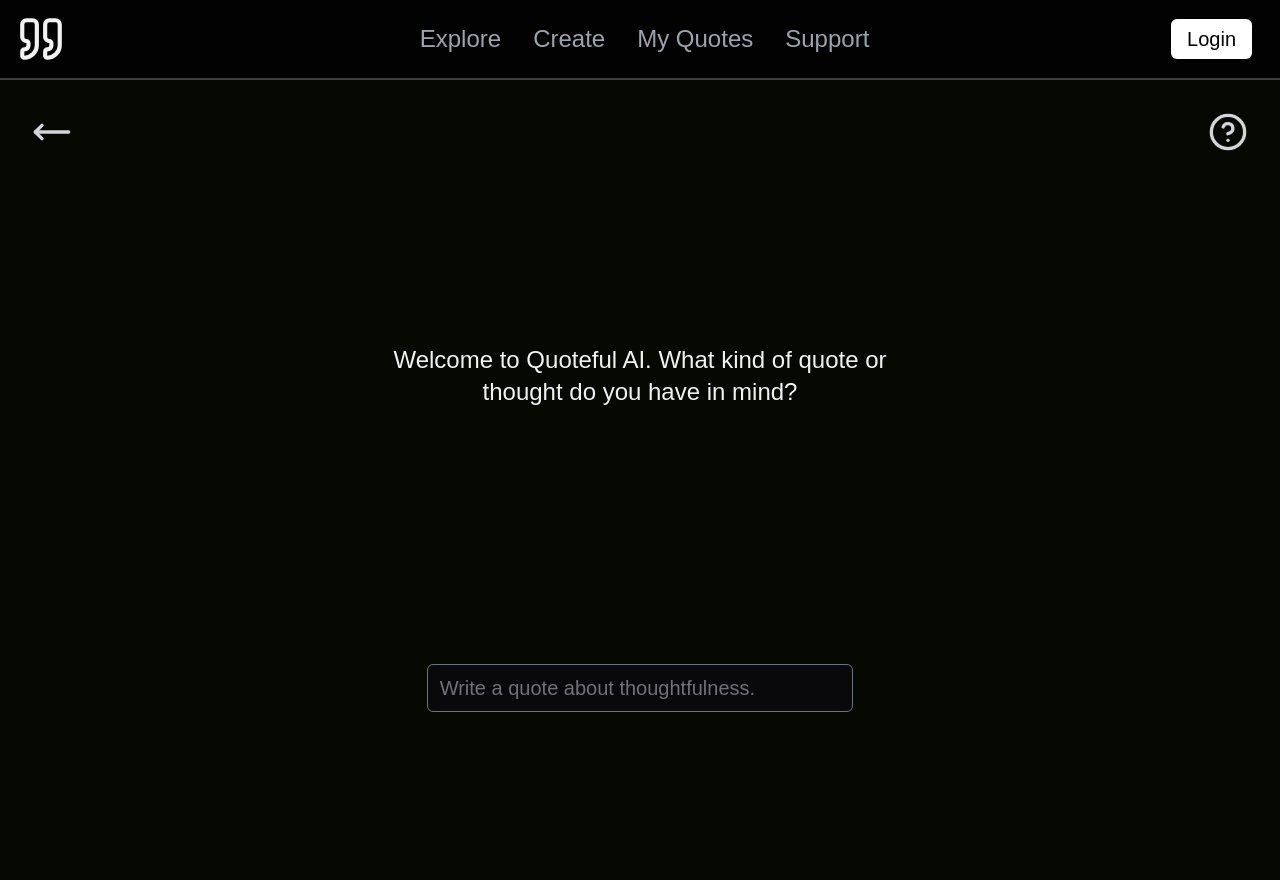
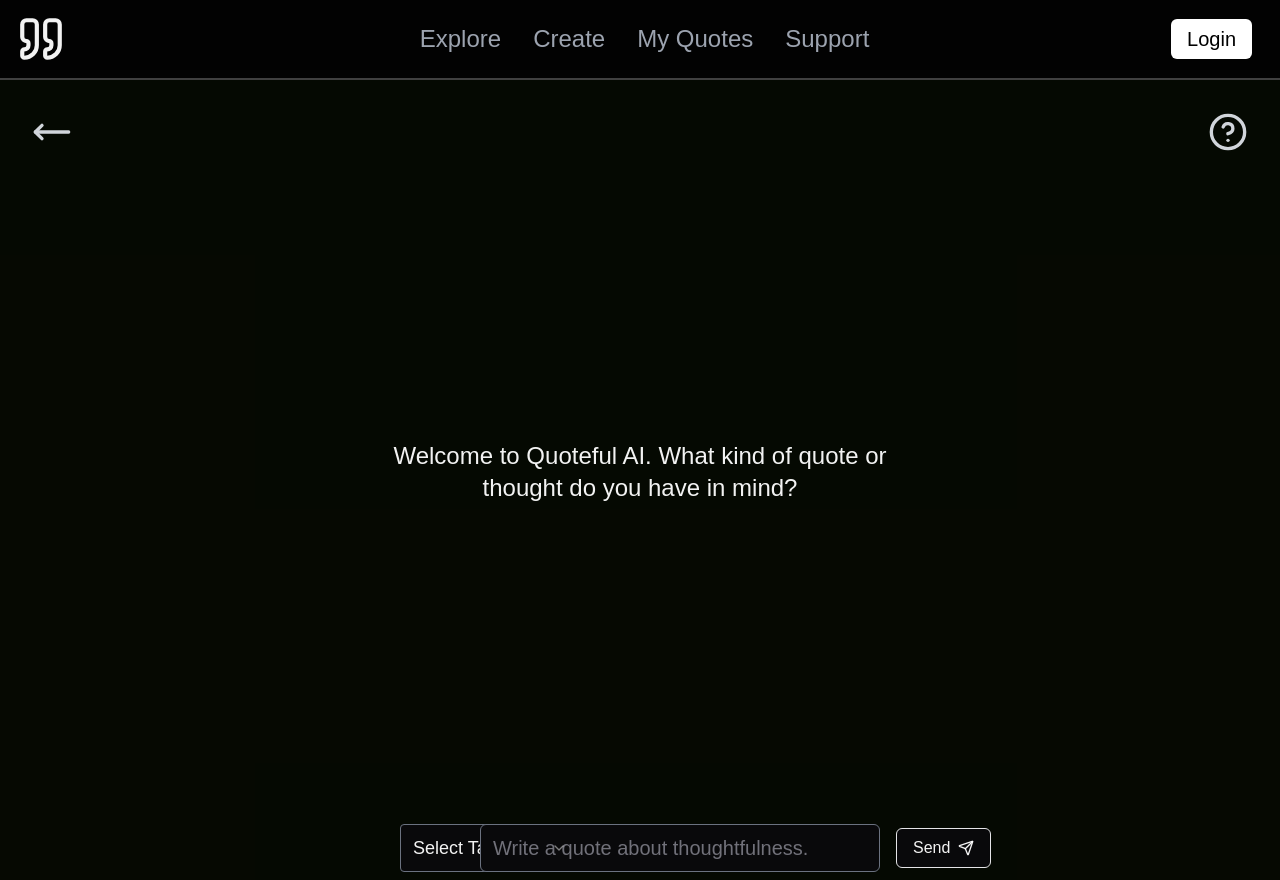
Before and after one commit to ZVKubajak/Quoteful, a React (Vite) app in the folder client/: page /create/generate in a window 1280 px wide. Built offline with nearby package versions, Linux system fonts and the light colour scheme.

Commit message:
Finished Creating Input Bar

```diff
--- a/client/src/pages/subCreate/Generate.tsx
+++ b/client/src/pages/subCreate/Generate.tsx
@@ -1,9 +1,17 @@
 import { MoveLeft } from "lucide-react";
 import { CircleHelp } from "lucide-react";
-import { SendHorizontal } from "lucide-react";
+import { Send } from "lucide-react";
 import { Button } from "@/components/ui/button";
 import { Input } from "@/components/ui/input";
-import { Select } from "@/components/ui/select";
+import {
+  Select,
+  SelectContent,
+  SelectGroup,
+  SelectItem,
+  SelectLabel,
+  SelectTrigger,
+  SelectValue,
+} from "@/components/ui/select";
 
 const Generate = () => {
   return (
@@ -21,7 +29,7 @@
         />
       </div>
 
-      <div id="ai-response-field" className="mt-40 px-96">
+      <div id="ai-response-field" className="mt-64 px-96">
         {/* This is where AI's response will go. It will also have super cool typing animation. */}
         <p className="text-center text-2xl">
           Welcome to Quoteful AI. What kind of quote or thought do you have in
@@ -29,8 +37,25 @@
         </p>
       </div>
 
-      <div id="input-bar" className="flex justify-center mt-64">
-        <div id="tag-selector"></div>
+      <div id="input-bar" className="flex justify-center mt-80 ml-20">
+        <div id="tag-selector" className="w-1/5">
+          <Select>
+            <SelectTrigger className="w-[180px] h-12 border-gray-500 rounded-sm bg-zinc-950 text-lg ml-40">
+              <SelectValue placeholder="Select Tag" />
+            </SelectTrigger>
+            <SelectContent className="bg-zinc-950 text-white">
+              <SelectGroup>
+                <SelectLabel>Tags</SelectLabel>
+                <SelectItem value="FUNNY">Funny</SelectItem>
+                <SelectItem value="INTERESTING">Interesting</SelectItem>
+                <SelectItem value="MEMORABLE">Memorable</SelectItem>
+                <SelectItem value="MOTIVATIONAL">Motivational</SelectItem>
+                <SelectItem value="POSITIVE">Positive</SelectItem>
+                <SelectItem value="PROFOUND">Profound</SelectItem>
+              </SelectGroup>
+            </SelectContent>
+          </Select>
+        </div>
         <div id="input-area" className="w-1/3 rounded-lg">
           <Input
             type="text"
@@ -38,7 +63,11 @@
             className="border-gray-500 transition duration-250 hover:shadow-md hover:shadow-gray-900 bg-zinc-950 text-white !text-xl h-12"
           />
         </div>
-        <div id="send-prompt-button"></div>
+        <div id="send-prompt-button" className="w-1/5">
+          <Button variant="outline" className="bg-zinc-950 text-md mt-1 ml-4">
+            Send <Send />
+          </Button>
+        </div>
       </div>
     </main>
   );
```
